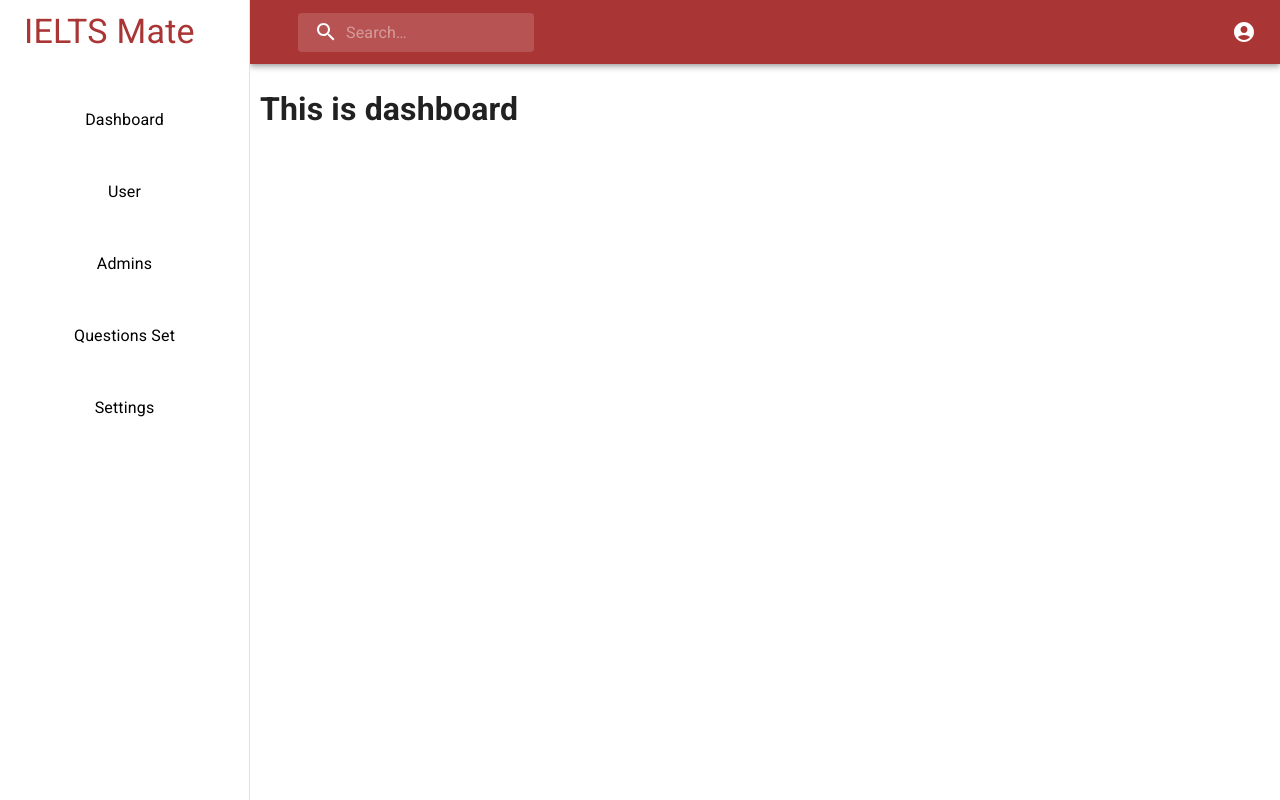
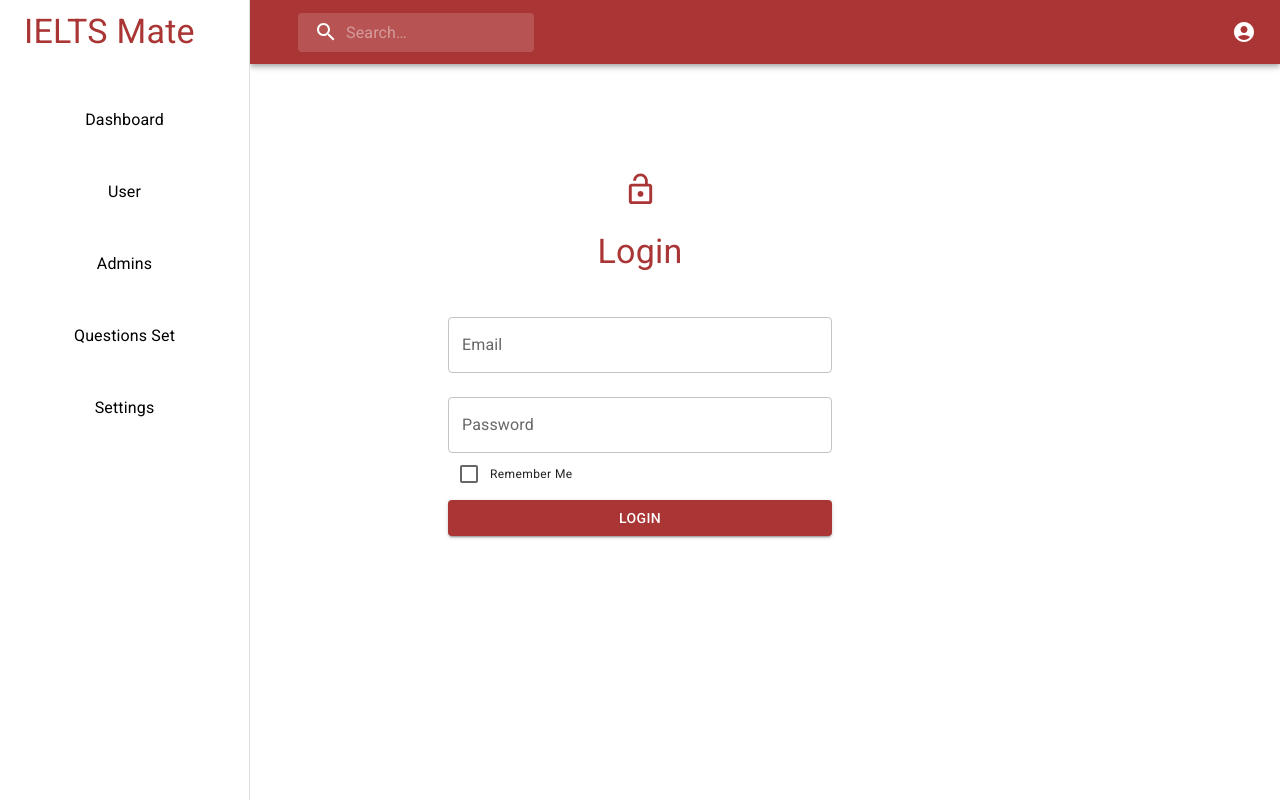
Before and after one commit to rahmanrafi32/Adminpanel-Template, a React (Create React App) app: page / in a window 1280 px wide. Built offline with nearby package versions, Linux system fonts and the light colour scheme.

Commit message:
multiple passage functionality added

```diff
--- a/package.json
+++ b/package.json
@@ -11,12 +11,14 @@
     "@testing-library/jest-dom": "^5.11.4",
     "@testing-library/react": "^11.1.0",
     "@testing-library/user-event": "^12.1.10",
+    "formik": "^2.2.9",
     "react": "^17.0.2",
     "react-dom": "^17.0.2",
     "react-router-dom": "^5.3.0",
     "react-scripts": "4.0.3",
     "styled-components": "^5.3.1",
-    "web-vitals": "^1.0.1"
+    "web-vitals": "^1.0.1",
+    "yup": "^0.32.9"
   },
   "scripts": {
     "start": "react-scripts start",
--- a/src/App.js
+++ b/src/App.js
@@ -3,7 +3,7 @@ import {
   Switch,
   Route,
 } from "react-router-dom";
-import {CssBaseline} from "@mui/material";
+import {CssBaseline, ThemeProvider} from "@mui/material";
 import Dashboard from "./Components/Pages/Dashboard";
 import Admins from "./Components/Pages/Admins";
 import Users from "./Components/Pages/Users";
@@ -13,6 +13,8 @@ import NotFound from "./Components/Pages/404NotFound";
 import Sidebar from "./Components/Sidebar/Sidebar";
 import {createContext, useState} from "react";
 import PreviewQues from "./Components/Pages/PreviewQues";
+import Login from "./Components/Pages/Login";
+import theme from './Components/Pages/Theme'
 
 export  const QuestionSets = createContext();
 
@@ -30,11 +32,13 @@ function App() {
         ]
     }]);
   return (
+    <ThemeProvider theme={theme}>
         <QuestionSets.Provider value={[questions, setQuestions]}>
             <Router>
                 <Sidebar/>
                 <Switch>
-                <Route path={"/"} exact component={Dashboard}/>
+                    <Route path={"/"} exact component={Login}/>
+                    <Route path={"/dashboard"} component={Dashboard}/>
                     <Route path={"/admin"} component={Admins}/>
                     <Route path={"/users"} component={Users}/>
                     <Route path={"/questionset"} component={QuestionSet}/>
@@ -45,6 +49,7 @@ function App() {
                 <CssBaseline/>
             </Router>
         </QuestionSets.Provider>
+    </ThemeProvider>
   );
 }
 
--- a/src/Components/Pages/CreateQues.jsx
+++ b/src/Components/Pages/CreateQues.jsx
@@ -11,9 +11,8 @@ import {
     TextField,
     Tooltip
 } from "@mui/material";
-import {AddCircleOutline, Close, DescriptionOutlined, FileCopy} from "@mui/icons-material";
+import {AddCircleOutline, Close, DescriptionOutlined} from "@mui/icons-material";
 import {QuestionSets} from "../../App";
-import {Link} from "react-router-dom";
 
 
 const Container = styled("div")(({theme}) => ({
@@ -25,7 +24,7 @@ const Container = styled("div")(({theme}) => ({
 
 const HeaderTitle = styled(Typography)(({theme}) => ({
     textAlign: "center",
-    color: "#aa3535",
+    color: theme.palette.primary.main,
 
 }));
 
@@ -47,6 +46,7 @@ const QuesSetName = styled("div")(({theme}) => ({
 
 const Question = styled("div")(({theme}) => ({
     display: "flex",
+    flexDirection: 'column',
     justifyContent: "space-between",
     "& input": {
         outline: "none",
@@ -84,7 +84,6 @@ const CreateQues = () => {
         let newQuesName = [...questions];
         newQuesName.questionSetName = text;
         setQuestions(newQuesName);
-        console.log(text);
     };
 
     const changeQuesType = (type, i) => {
@@ -117,27 +116,41 @@ const CreateQues = () => {
 
     const RemoveOption = (i, k) => {
         let removeOptions = [...questions];
-        if (removeOptions[i].options.length > 1) {
+        if (removeOptions[i].options.length > 0) {
             removeOptions[i].options.splice(k, 1);
             setQuestions(removeOptions);
         }
-        console.log(i, k);
     };
 
     const AddPassage = (i) => {
         let newPassage = [...questions];
         newPassage[i].isPassage = true;
         setQuestions(newPassage);
-        console.log("clicked", i)
     }
 
     const AddNewPassage = (i) => {
         let newPassage = [...questions];
-        newPassage[i].passages.push({passage: "Passage"});
+        newPassage[i].passages.push({passage: ""});
         setQuestions(newPassage);
     };
 
-    console.log(questions);
+    const addPassage = (text, i, j) => {
+        let newPassage = [...questions];
+        newPassage[i].passages[j].passage = text;
+        setQuestions(newPassage);
+    }
+
+    const RemovePassage = (i, k) => {
+        let removePassages = [...questions];
+        if (removePassages[i].passages.length > 0) {
+            removePassages[i].passages.splice(k, 1);
+            if (removePassages[i].passages.length === 0) {
+                removePassages[i].isPassage = false
+                removePassages[i].passages.push({passage: "Passage"});
+            }
+            setQuestions(removePassages);
+        }
+    };
 
     return (
         <Container>
@@ -147,44 +160,22 @@ const CreateQues = () => {
                        onBlur={(event) => addQuesSetName(event.target.value)}/>
             </QuesSetName>
 
-            {questions.map((question, index) =>
-                <div key={index}
-                     style={{borderLeft: '7px solid #aa3535', marginBottom: '15px', borderRadius: 8, padding: 5}}>
-                    {question.passages.map((pass, k) => <div
-                        style={{display: 'flex', justifyContent: 'space-between', marginBottom: 5}}>
-                        {question.isPassage && <> <TextField
-                            label="Write your passage here"
-                            placeholder="Passage"
-                            multiline
-                            fullWidth
-                        />
-                            <Tooltip title={"Add Passage"}>
-                                <AddCircleOutline fontSize={"large"}
-                                                  sx={{marginTop: 1.5, marginLeft: 5, color: "#5f6368"}}
-                                                  onClick={() => AddNewPassage(index)}/>
-                            </Tooltip>
-                            <Close fontSize={"large"} sx={{marginTop: 1.5, marginLeft: 1, color: "#5f6368"}}/>
-                        </>
-                        }
-                    </div>)}
+            {questions.map((question, index) => <div key={index}
+                                                     style={{
+                                                         borderLeft: '7px solid #aa3535',
+                                                         marginBottom: '15px',
+                                                         borderRadius: 8,
+                                                         padding: 5
+                                                     }}>
 
                     <Question>
-                        {question.questionType === "file" ? <input type={question.questionType} placeholder={"Question"}
-                                                                   onBlur={event => addQuesText(event.target.value, index)}/> :
-                            <TextField
-                                label="Write your question here"
-                                placeholder="Question"
-                                multiline
-                                fullWidth
-                                onBlur={event => addQuesText(event.target.value, index)}
-                            />}
+                        <div style={{display: 'flex', justifyContent: 'space-between'}}>
                             <FormControl variant="standard" sx={{m: 1, minWidth: 220}}>
-                            <InputLabel>Select Option</InputLabel>
+                                <InputLabel>Passage</InputLabel>
                                 <Select
-                                labelId="demo-simple-select-label"
-                                id="demo-simple-select"
+                                    id="Passage"
                                     value={question[index]?.questionType}
-                                label="Age"
+                                    label="Passage"
                                     onChange={event => changeQuesType(event.target.value, index)}
                                 >
                                     <MenuItem value={"text"}>Passage</MenuItem>
@@ -194,30 +185,71 @@ const CreateQues = () => {
                                 </Select>
                             </FormControl>
                             <Tooltip title={"Add Passage"}>
-                            <DescriptionOutlined sx={{color: "#5f6368", marginTop: 3}} fontSize={"large"}
-                                                 onClick={() => AddPassage(index)}/>
+                                <IconButton onClick={() => AddPassage(index)}>
+                                    <DescriptionOutlined sx={{color: "#5f6368"}} fontSize={"large"}/>
+                                </IconButton>
                             </Tooltip>
+                        </div>
+
+                        {question.passages.map((pass, k) => <div key={k}
+                                                                 style={{
+                                                                     display: 'flex',
+                                                                     justifyContent: 'space-between',
+                                                                     marginBottom: 5
+                                                                 }}>
+                            {question.isPassage && <>
+                                <TextField
+                                    label="Write your passage here"
+                                    placeholder="Passage"
+                                    multiline
+                                    fullWidth
+                                    onBlur={(event) => addPassage(event.target.value, index, k)}
+                                />
+                                <Tooltip title={"Add Passage"}>
+                                    <IconButton onClick={() => AddNewPassage(index)}>
+                                        <AddCircleOutline fontSize={"large"}/>
+                                    </IconButton>
+                                </Tooltip>
+                                <Tooltip title={"Delete Passage"}>
+                                    <IconButton onClick={() => RemovePassage(index, k)}>
+                                        <Close fontSize={"large"}/>
+                                    </IconButton>
+                                </Tooltip>
+                            </>}
+                        </div>)}
+
+                        {question.questionType === "file" ?
+                            <input type={question.questionType} placeholder={"Question"}
+                                   onBlur={event => addQuesText(event.target.value, index)}/> :
+                            <TextField
+                                label="Write your question here"
+                                placeholder="Question"
+                                multiline
+                                fullWidth
+                                onBlur={event => addQuesText(event.target.value, index)}
+                            />}
                     </Question>
 
-                    {question.options.map((option, j) => <Option>
+                    {question.options.map((option, j) => <Option key={j}>
                         <div>
                             {(question.questionType !== "text" && question.questionType !== "file") ? <>
                                     <input type={question.questionType} disabled/>
                                     <input type={"text"} placeholder={`option ${j + 1}`} style={{marginLeft: '10px'}}
                                            onChange={e => ChangeOptionValue(e.target.value, index, j)}/>
-                                    <IconButton aria-label="delete">
-                                        <Close onClick={() => RemoveOption(index, j)}/>
+                                    <IconButton aria-label="delete" onClick={() => RemoveOption(index, j)}>
+                                        <Close/>
                                     </IconButton></> :
-                                <> <input type={"text"} onChange={e => ChangeOptionValue(e.target.value, index, j)}/>
-                                    <IconButton aria-label="delete">
-                                        <Close onClick={() => RemoveOption(index, j)}/>
+                                <> <input type={"text"}
+                                          onChange={e => ChangeOptionValue(e.target.value, index, j)}/>
+                                    <IconButton aria-label="delete" onClick={() => RemoveOption(index, j)}>
+                                        <Close/>
                                     </IconButton></>}
                         </div>
                     </Option>)}
 
                     {question.options.length < 5 && (
                         <div>
-                            <Button color={"secondary"} size="small"
+                            <Button color={"primary"} size="small"
                                     onClick={() => AddOption(index, question.questionType)}>Add option</Button>
                         </div>
                     )}
@@ -225,8 +257,8 @@ const CreateQues = () => {
                     <div>
                         <Button>Add Answer</Button>
                     </div>
-                </div>)}
-
+                </div>
+            )}
         </Container>
     );
 };
--- /dev/null
+++ b/src/Components/Pages/Login.jsx
@@ -0,0 +1,105 @@
+import React from "react";
+import {
+    Button,
+    Checkbox,
+    styled,
+    Typography,
+    TextField,
+} from "@mui/material";
+import {LockOpen} from '@mui/icons-material';
+import * as yup from 'yup';
+import {useFormik} from "formik";
+
+const Container = styled("div")(({theme}) => ({
+    width: "30vw",
+    display: "flex",
+    margin: 'auto',
+    height: '70vh',
+    flexDirection: "column",
+    justifyContent: "center",
+    [theme.breakpoints.down("md")]: {
+        height: '100vh',
+        width: "70vw"
+    },
+}));
+
+const HeaderDiv = styled("div")(({theme}) => ({
+    display: "flex",
+    flexDirection: "column",
+    alignItems: "center",
+    margin: '20px 0'
+}));
+
+const CheckBoxDiv = styled("div")(({theme}) => ({
+    margin: "0 0 5px 0"
+}));
+
+const Login = () => {
+
+    const validationSchema = yup.object({
+        email: yup
+            .string('Enter your email')
+            .email('Enter a valid email')
+            .required('Email is required'),
+        password: yup
+            .string('Enter your password')
+            .min(8, 'Password should be of minimum 8 characters length')
+            .required('Password is required'),
+    });
+
+    const formik = useFormik({
+        initialValues: {
+            email: '',
+            password: '',
+        },
+        validationSchema: validationSchema,
+        onSubmit: (values) => {
+            alert(JSON.stringify(values, null, 2));
+        },
+    });
+
+
+    return (
+        <Container>
+            <HeaderDiv>
+                <LockOpen color={"primary"} fontSize={"large"}/>
+                <br/>
+                <Typography variant={"h4"} color={"primary"}>Login</Typography>
+            </HeaderDiv>
+            <form onSubmit={formik.handleSubmit}>
+                <TextField
+                    fullWidth
+                    id="email"
+                    name="email"
+                    label="Email"
+                    value={formik.values.email}
+                    onChange={formik.handleChange}
+                    error={formik.touched.email && Boolean(formik.errors.email)}
+                    helperText={formik.touched.email && formik.errors.email}
+                    sx={{marginTop:3}}
+                />
+                <TextField
+                    fullWidth
+                    id="password"
+                    name="password"
+                    label="Password"
+                    type="password"
+                    value={formik.values.password}
+                    onChange={formik.handleChange}
+                    error={formik.touched.password && Boolean(formik.errors.password)}
+                    helperText={formik.touched.password && formik.errors.password}
+                    sx={{marginTop:3}}
+                />
+                <CheckBoxDiv>
+                    <Checkbox color={"primary"}/>
+                    <Typography variant={"caption"}>Remember Me</Typography>
+                </CheckBoxDiv>
+                <Button color="primary" variant="contained" fullWidth type="submit">
+                    Login
+                </Button>
+            </form>
+        </Container>
+    );
+};
+
+export default Login;
--- a/src/Components/Pages/PreviewQues.jsx
+++ b/src/Components/Pages/PreviewQues.jsx
@@ -29,12 +29,13 @@ const OptionDiv = styled('div')(({theme}) => ({
 
 const PreviewQues = () => {
     const [questions] = useContext(QuestionSets);
-    console.log(questions)
+
     return (
         <Div>
             <Container>
                 {questions.map((question, index) =>
                     <div key={index}>
+                        {question.passages.map((passage, index) => <Typography key={index} variant={"h5"}>{passage.passage}</Typography>)}
                         <Typography variant={"h5"}>{index + 1}. {question.questionText}</Typography>
                         {question.options.map((option, j) => <OptionDiv key={j}>
                             {(question.questionType !== 'file' && question.questionType !== 'text') &&
--- /dev/null
+++ b/src/Components/Pages/Theme.jsx
@@ -0,0 +1,12 @@
+
+import {createTheme} from "@mui/material";
+const theme = createTheme({
+    palette: {
+        primary: {
+            main: "#aa3535",
+        },
+    },
+});
+
+
+export default theme;
--- a/src/Components/Sidebar/Sidebar.jsx
+++ b/src/Components/Sidebar/Sidebar.jsx
@@ -22,6 +22,7 @@ import Menu from "@mui/material/Menu";
 import MenuItem from "@mui/material/MenuItem";
 import {SidebarConfig} from "./SidebarConfig";
 import {Link} from "react-router-dom";
+import theme from "../Pages/Theme";
 
 const Search = styled('div')(({theme}) => ({
     position: 'relative',
@@ -180,7 +181,7 @@ function Sidebar(props) {
     const drawer = (
         <div>
             <Toolbar>
-                <Typography variant={"h4"} color={"#aa3535"}>IELTS Mate</Typography>
+                <Typography variant={"h4"} color={"primary"}>IELTS Mate</Typography>
             </Toolbar>
             <List>
                 {SidebarConfig.map((items, index) => (
@@ -201,7 +202,7 @@ function Sidebar(props) {
             <AppBar
                 position="static"
                 sx={{
-                    backgroundColor: ' #aa3535',
+                    backgroundColor:    theme.palette.primary.main,
                     width: {sm: `calc(100% - ${drawerWidth}px)`},
                     ml: {sm: `${drawerWidth}px`},
                 }}
```
Also changed, not shown: src/Components/Pages/QuestionSet.jsx (+7 -1 lines), 1 other file (tests, documents, lock files or other folders). Lines whose indentation alone changed are shown as unchanged.
